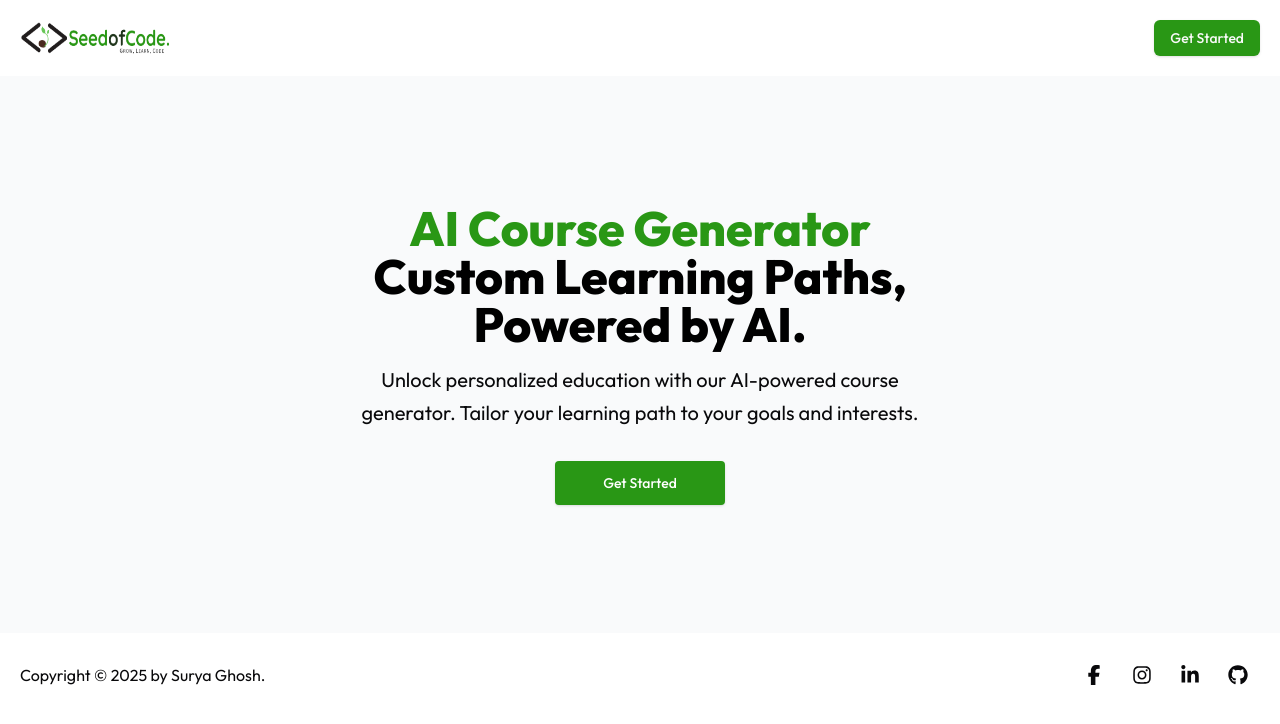
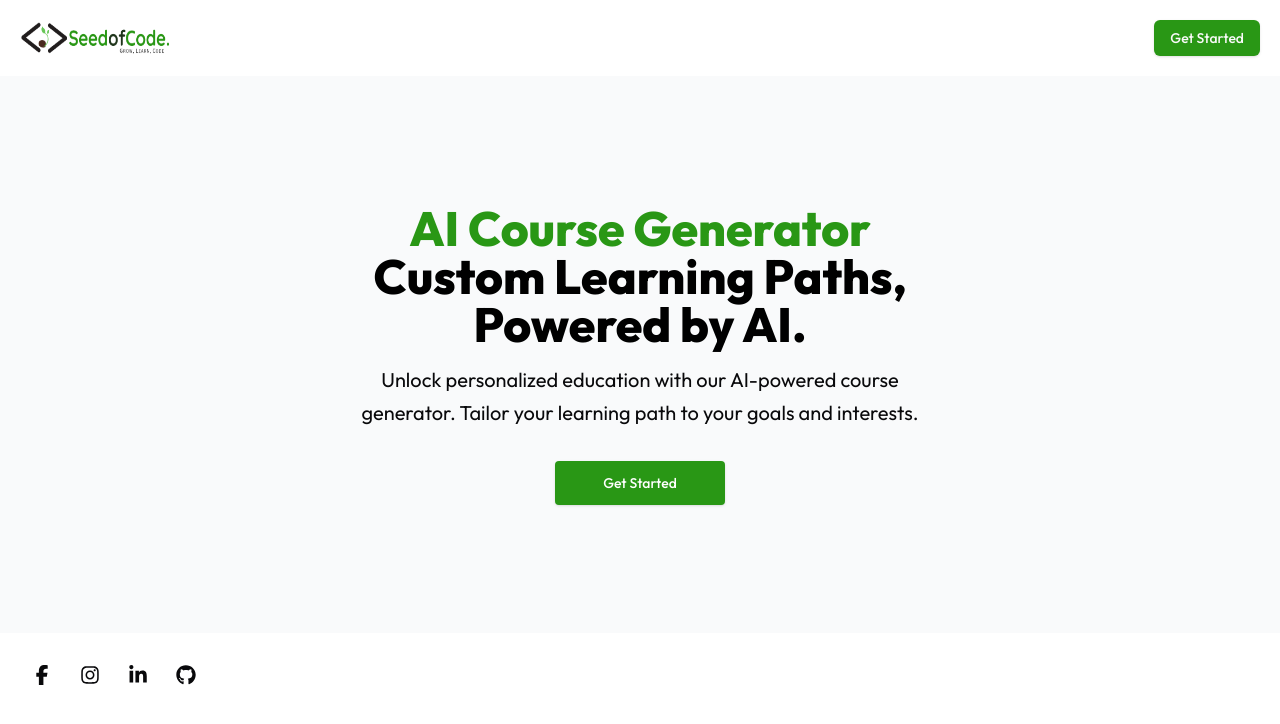
Before and after one commit to Akash-singh-3144/AI-COURSE-GENERATOR, a Next.js app: page / in a window 1280 px wide. Shown: the top 724 px of the page. Built offline with nearby package versions, Linux system fonts and the light colour scheme.

Commit message:
Initial commit

```diff
--- a/app/_components/Footer.jsx
+++ b/app/_components/Footer.jsx
@@ -3,7 +3,7 @@ import React from "react";
 function Footer() {
   return (
     <footer className="flex flex-col justify-between items-center md:flex-row gap-2 w-full p-5">
-      <div className="text-center">Copyright © 2025 by Surya Ghosh.</div>
+
 
       <div className="flex items-center gap-1">
         <a
```
